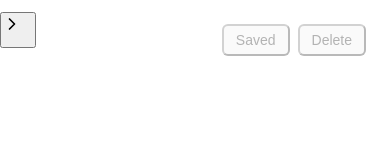
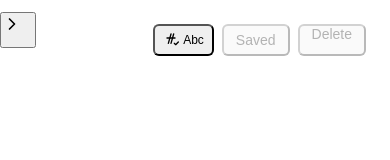
Before and after one commit to Mr-Bim/Crowchiper, a website built with Vite: page web/app/index.html in a window 390 px wide. Both pictures are taken after a click on the button "Toggle sidebar". Built offline with nearby package versions, Linux system fonts and the light colour scheme.

Commit message:
Added some limitied spellcheck

```diff
--- a/web/app/css/app.css
+++ b/web/app/css/app.css
@@ -241,6 +241,37 @@
 
 .save-btn[data-dirty="true"]:hover {
     opacity: 0.9;
+}
+
+/* Spellcheck toggle button */
+.spellcheck-btn {
+    height: 2rem;
+    padding: 0 0.5rem;
+    border-radius: 0.375rem;
+    display: flex;
+    align-items: center;
+    justify-content: center;
+    gap: 0.25rem;
+    color: var(--text-muted);
+    font-size: 0.75rem;
+    font-weight: 500;
+}
+
+.spellcheck-btn svg {
+    flex-shrink: 0;
+}
+
+.spellcheck-btn:hover {
+    color: var(--text);
+}
+
+.spellcheck-btn[data-enabled="true"] {
+    color: var(--accent);
+    background: var(--accent-bg, oklch(0.95 0.03 250));
+}
+
+:root[data-theme="dark"] .spellcheck-btn[data-enabled="true"] {
+    background: oklch(0.3 0.03 250);
 }
 
 /* Editor */
@@ -487,4 +518,15 @@
     #sidebar[data-collapsed] ~ .main-content {
         margin-left: 0;
     }
+
+    /* When sidebar is expanded on mobile, only show save button */
+    #delete-btn,
+    #spellcheck-btn {
+        display: none;
+    }
+
+    #sidebar[data-collapsed] ~ .main-content #delete-btn,
+    #sidebar[data-collapsed] ~ .main-content #spellcheck-btn {
+        display: flex;
+    }
 }
--- a/web/app/index.html
+++ b/web/app/index.html
@@ -47,6 +47,32 @@
             <main class="main-content">
                 <header class="app-header">
                     <div class="header-actions">
+                        <button
+                            id="spellcheck-btn"
+                            class="ghost spellcheck-btn"
+                            type="button"
+                            data-enabled="false"
+                            title="Toggle spellcheck"
+                            aria-label="Toggle spellcheck"
+                        >
+                            <svg
+                                width="16"
+                                height="16"
+                                viewBox="0 0 24 24"
+                                fill="none"
+                                stroke="currentColor"
+                                stroke-width="2"
+                                stroke-linecap="round"
+                                stroke-linejoin="round"
+                                aria-hidden="true"
+                            >
+                                <path d="m12 3-4 14"></path>
+                                <path d="m16 3-4 14"></path>
+                                <path d="M6 9h12"></path>
+                                <path d="m17 17 2 2 4-4"></path>
+                            </svg>
+                            <span>Abc</span>
+                        </button>
                         <button
                             id="save-btn"
                             class="info save-btn"
--- a/web/app/src/main.ts
+++ b/web/app/src/main.ts
@@ -19,6 +19,7 @@ import {
   loadPostsWithoutSelection,
   renderPostList,
 } from "./posts/index.ts";
+import { setupSpellcheck } from "./spellcheck.ts";
 import { createUnlockHandler, showUnlockOverlay } from "./unlock/index.ts";
 
 declare const __TEST_MODE__: boolean;
@@ -64,6 +65,9 @@ async function init(): Promise<void> {
   try {
     // Set up sidebar toggle for mobile
     setupSidebarToggle();
+
+    // Set up spellcheck toggle
+    setupSpellcheck();
 
     // Check encryption settings first
     const settings = await getEncryptionSettings();
--- a/web/app/src/posts/selection.ts
+++ b/web/app/src/posts/selection.ts
@@ -4,18 +4,16 @@
  * Handles selecting a post for editing and managing the editor instance.
  */
 
+import { getPost, type PostNode } from "../api/posts.ts";
 import {
-  getPost,
-  type PostNode,
-} from "../api/posts.ts";
+  decryptPostContent,
+  decryptPostTitle,
+} from "../crypto/post-encryption.ts";
 import {
   cleanupPendingUploads,
   parseAttachmentUuids,
 } from "../editor/attachment-widget/index.ts";
-import {
-  decryptPostContent,
-  decryptPostTitle,
-} from "../crypto/post-encryption.ts";
+import { applySpellcheckToEditor } from "../spellcheck.ts";
 import {
   getEditor,
   getLoadedPost,
@@ -90,6 +88,9 @@ export async function selectPost(postNode: PostNode): Promise<void> {
   });
   setEditor(newEditor);
 
+  // Apply spellcheck setting to the new editor
+  applySpellcheckToEditor();
+
   const deleteBtn = document.getElementById(
     "delete-btn",
   ) as HTMLButtonElement | null;
--- /dev/null
+++ b/web/app/src/spellcheck.ts
@@ -0,0 +1,76 @@
+/**
+ * Spellcheck toggle functionality.
+ *
+ * Manages OS spellcheck state for the editor, persisted to localStorage.
+ */
+
+const STORAGE_KEY = "spellcheck-enabled";
+
+let spellcheckEnabled = false;
+
+/**
+ * Get the current spellcheck state.
+ */
+export function isSpellcheckEnabled(): boolean {
+  return spellcheckEnabled;
+}
+
+/**
+ * Load spellcheck preference from localStorage.
+ */
+export function loadSpellcheckPreference(): void {
+  const stored = localStorage.getItem(STORAGE_KEY);
+  spellcheckEnabled = stored === "true";
+}
+
+/**
+ * Save spellcheck preference to localStorage.
+ */
+function saveSpellcheckPreference(): void {
+  localStorage.setItem(STORAGE_KEY, spellcheckEnabled ? "true" : "false");
+}
+
+/**
+ * Update the spellcheck button UI.
+ */
+function updateSpellcheckButton(): void {
+  const btn = document.getElementById("spellcheck-btn");
+  if (btn) {
+    btn.setAttribute("data-enabled", spellcheckEnabled ? "true" : "false");
+    btn.title = spellcheckEnabled ? "Disable spellcheck" : "Enable spellcheck";
+  }
+}
+
+/**
+ * Apply spellcheck attribute to the editor content.
+ */
+export function applySpellcheckToEditor(): void {
+  const editorEl = document.getElementById("editor");
+  if (!editorEl) return;
+
+  const contentEl = editorEl.querySelector(".cm-content");
+  if (contentEl instanceof HTMLElement) {
+    contentEl.setAttribute("spellcheck", spellcheckEnabled ? "true" : "false");
+  }
+}
+
+/**
+ * Toggle spellcheck on/off.
+ */
+export function toggleSpellcheck(): void {
+  spellcheckEnabled = !spellcheckEnabled;
+  saveSpellcheckPreference();
+  updateSpellcheckButton();
+  applySpellcheckToEditor();
+}
+
+/**
+ * Initialize spellcheck functionality.
+ */
+export function setupSpellcheck(): void {
+  loadSpellcheckPreference();
+  updateSpellcheckButton();
+
+  const btn = document.getElementById("spellcheck-btn");
+  btn?.addEventListener("click", toggleSpellcheck);
+}
```
Also changed, not shown: CLAUDE.md (+1 -0 lines), e2e/specs/spellcheck.spec.ts (added, +154 -0 lines).
